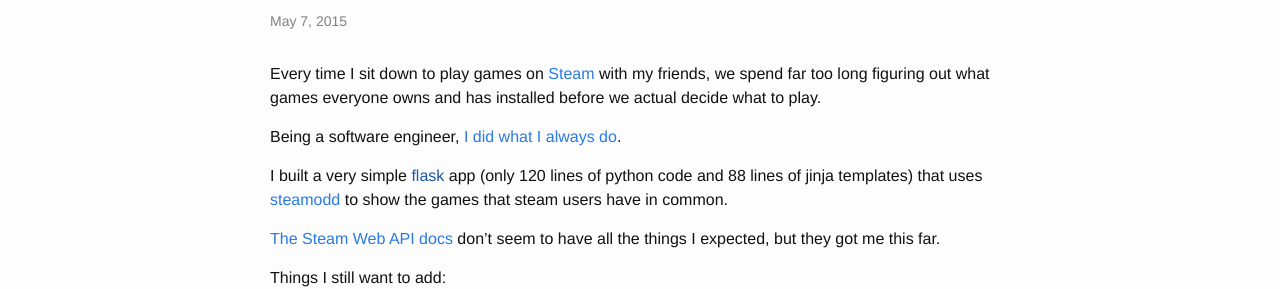
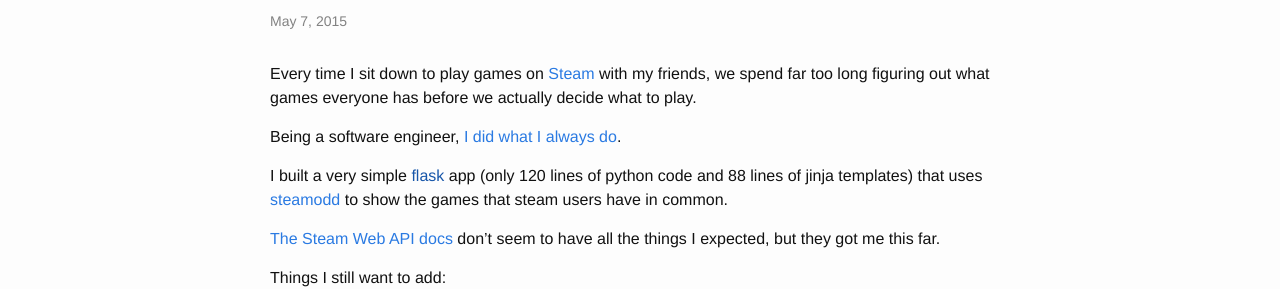
Before and after one commit to BlinkyStitt/WyseNynja.github.io, a Jekyll site: the page built from _posts/2015-05-07-steam-api.md, in a window 1280 px wide. Shown: the part 201-490 px from the top of the page. Built offline with Jekyll 4.4.1, drawn with Linux system fonts in a browser that asks for light colours.

Commit message:
Update 2015-05-07-steam-api.md

```diff
--- a/_posts/2015-05-07-steam-api.md
+++ b/_posts/2015-05-07-steam-api.md
@@ -5,7 +5,7 @@
 title: "Playing with the Steam Web API"
 ---
 
-Every time I sit down to play games on [Steam](http://store.steampowered.com/) with my friends, we spend far too long figuring out what games everyone owns and has installed before we actual decide what to play.
+Every time I sit down to play games on [Steam](http://store.steampowered.com/) with my friends, we spend far too long figuring out what games everyone has before we actually decide what to play.
 
 Being a software engineer, [I did what I always do](http://steam.stitthappens.com/).
 
```
